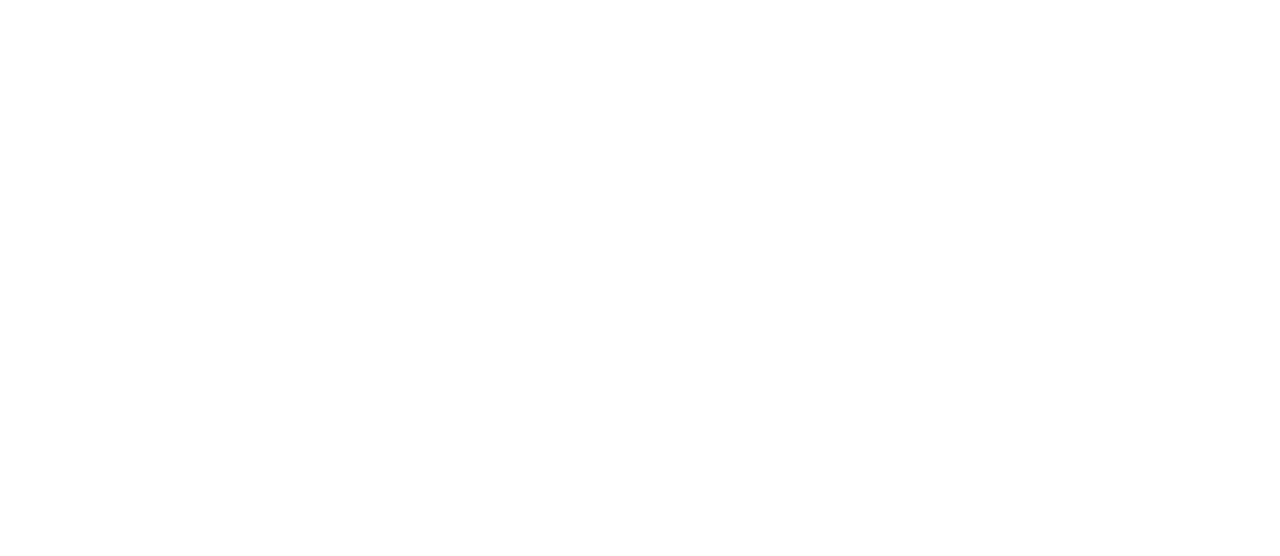
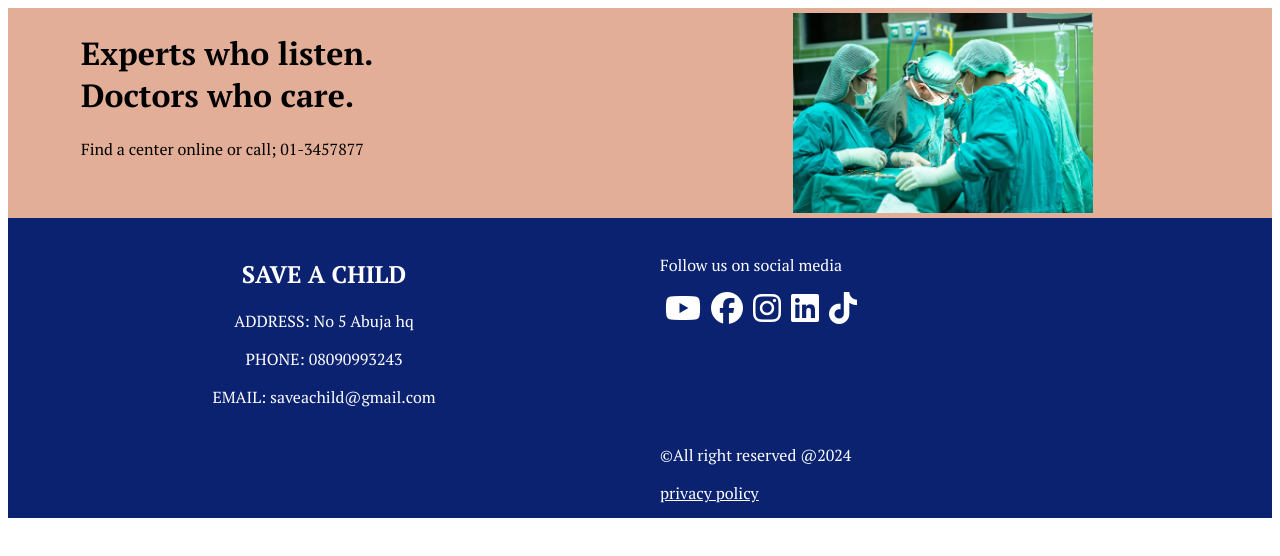
Before and after one commit to Muhammed-Ashraff/githubProject, a plain HTML site: page index.html in a window 1280 px wide. Drawn offline with Linux system fonts and the light colour scheme.

Commit message:
section and navbar edited

```diff
--- a/index.html
+++ b/index.html
@@ -4,17 +4,60 @@
     <meta charset="UTF-8">
     <meta name="viewport" content="width=device-width, initial-scale=1.0">
     <title>git project</title>
+    <link rel="preconnect" href="https://fonts.googleapis.com">
+<link rel="preconnect" href="https://fonts.gstatic.com" crossorigin>
+<link href="https://fonts.googleapis.com/css2?family=PT+Serif:ital,wght@0,400;0,700;1,400;1,700&display=swap" rel="stylesheet">
+<link rel="stylesheet" href="https://cdnjs.cloudflare.com/ajax/libs/font-awesome/6.5.2/css/all.min.css" integrity="sha512-SnH5WK+bZxgPHs44uWIX+LLJAJ9/2PkPKZ5QiAj6Ta86w+fsb2TkcmfRyVX3pBnMFcV7oQPJkl9QevSCWr3W6A==" crossorigin="anonymous" referrerpolicy="no-referrer" />
+<style>
+    .pt-serif-regular {
+    font-family: "PT Serif", serif;
+    font-weight: 400;
+    font-style: normal;
+    }
+</style>
 </head>
-<body>
+<body class="pt-serif-regular">
     <!-- navbar start -->
 
     <!-- navbar ends here -->
 
     <!-- main section start -->
+    <div style="background-color: #E2AE97; height: 210px; display: flex; width: 100%;">
+        <div style=" height: 200px; width: 50%; margin-left: 70px; padding: 3px;">
+            <h1>Experts who listen.
+                <br> Doctors who care.
+            </h1>
+            <p>Find a center online or call; 01-3457877</p>
+        </div>
+        <div style="height: 200px; width: 50%; margin-left: 230px; padding: 5px;">
+            <img src="./new9.jpg" alt="surgery in progress" style="height: 200px; ">
+        </div>
+    </div>
 
     <!-- main section ends -->
 
     <!-- footer start -->
+    <div style="background-color: #0B2271; height: 300px; color: white; display: flex;">
+        <div style="width: 50%; padding: 20px; text-align: center;">
+            <h2>SAVE A CHILD</h2>
+            <p>ADDRESS: No 5 Abuja hq</p>
+            <p>PHONE: 08090993243</p>
+            <p>EMAIL: saveachild@gmail.com</p>
+
+        </div>
+        <div style="width: 50%; padding: 20px;">
+            <p>Follow us on social media</p>
+            <div style="display: flex;">
+                <div style="padding: 5px;"><a href="#"><i class="fa-brands fa-youtube fa-2xl" style="color: #ffffff;"></i></a></div>
+                <div style="padding: 5px;"> <a href="#"><i class="fa-brands fa-facebook fa-2xl" style="color: #ffffff;"></i></a> </div>
+                <div style="padding: 5px;"> <a href="#"><i class="fa-brands fa-instagram fa-2xl" style="color: #ffffff;"></i></a> </div>
+                <div style="padding: 5px;"> <a href="#"><i class="fa-brands fa-linkedin fa-2xl" style="color: #ffffff;"></i></a> </div>
+                <div style="padding: 5px;"> <a href="#"><i class="fa-brands fa-tiktok fa-2xl" style="color: #ffffff;"></i></a> </div>
+            </div>
+            <p style="margin-top: 120px;">&copy;All right reserved @2024</p>
+            <p><a href="#" style="color: white;">privacy policy</a></p>
+        </div>
+    </div>
 
     <!-- footer ends -->
 
```
Also changed, not shown: new9.jpg (added).
